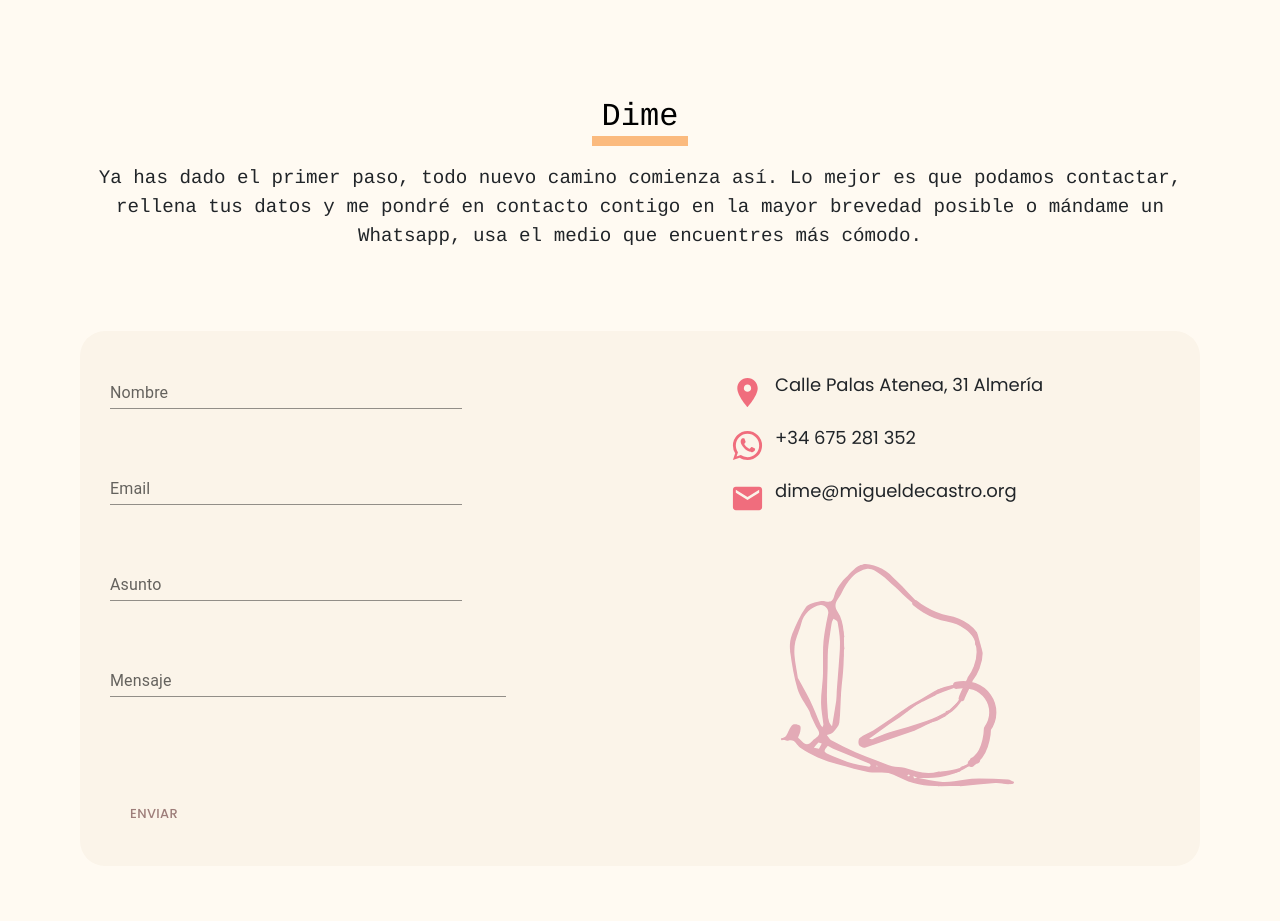
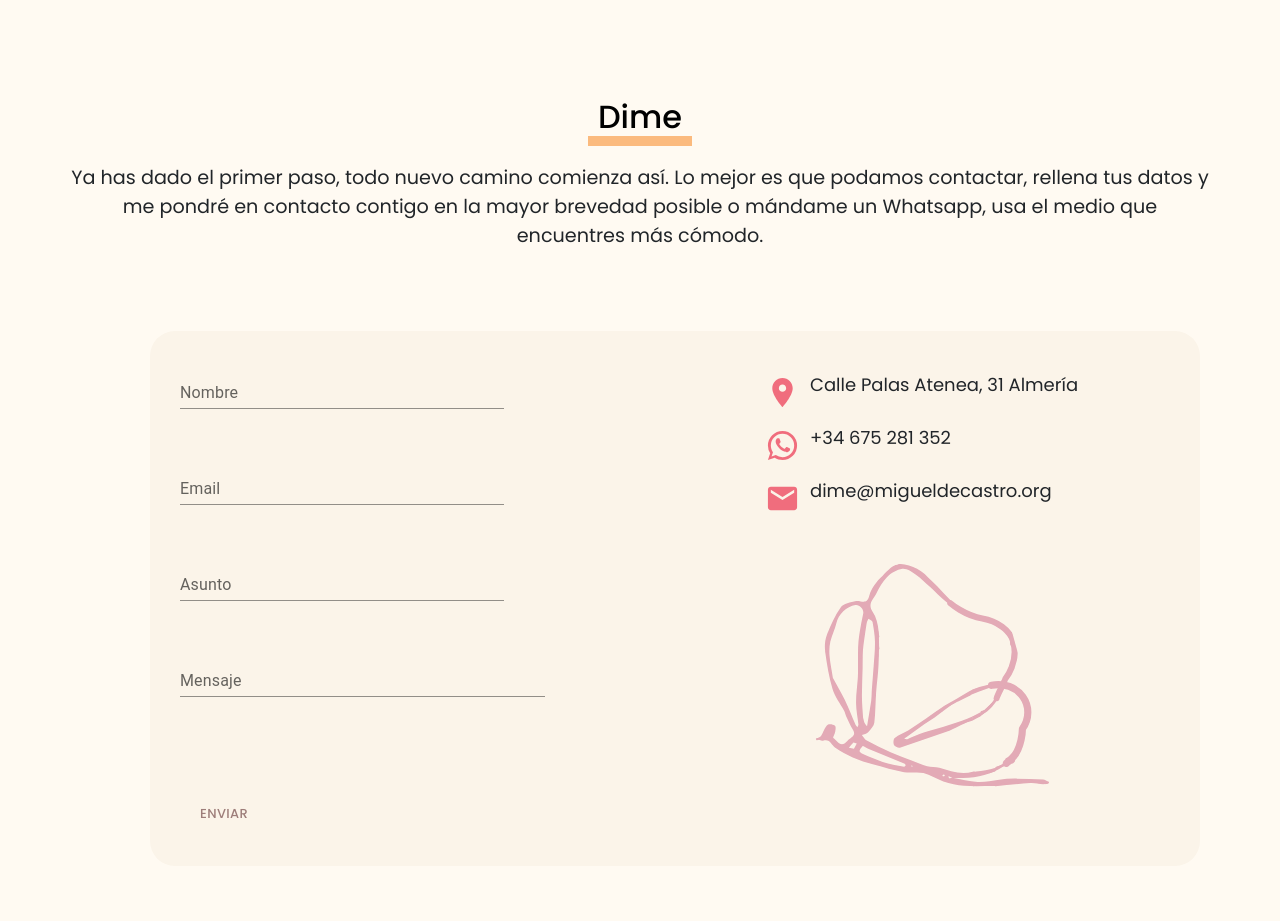
Before and after one commit to blancaden/migueldcastro_frontend, a React (Vite) app: page /contacto in a window 1280 px wide. Shown: the part 131-1052 px from the top of the page. Built offline with nearby package versions, Linux system fonts and the light colour scheme; no server answers; a web font is replaced by a local one.

Commit message:
changed port and margin on contact form

```diff
--- a/src/components/BlogSection/BlogSection.jsx
+++ b/src/components/BlogSection/BlogSection.jsx
@@ -9,7 +9,7 @@ const BlogSection = () => {
   useEffect(() => {
     const fetchRecentBlogEntries = async () => {
       try {
-        const response = await axios.get("http://localhost:5001/articulos");
+        const response = await axios.get("http://localhost:5000/articulos");
         setRecentBlogEntries(response.data);
       } catch (error) {
         console.error(
--- a/src/components/ContactForm/ContactForm.css
+++ b/src/components/ContactForm/ContactForm.css
@@ -10,6 +10,7 @@
     display: flex;
     background-color: #FBF4E9;
     margin: 80px;
+    margin-left: 150px;
     border-radius: 25px;
     max-width: 1400px;
     align-content: center;
@@ -22,7 +23,7 @@
 
 .social-media {
     background-color: #FBF4E9;
-    flex: 1; /* Hacer que este div ocupe todo el espacio disponible */
+    flex: 1;
     margin-left: 150px;
     margin-right: 30px;
     margin-top: 40px;
@@ -40,7 +41,7 @@
 }
 
 .text-content {
-    font-family: 'Ovo', Courier, monospace;
+    font-family: 'Poppins', Courier, monospace;
     font-size: larger;
     text-align: center;
     text-align: center;
```
